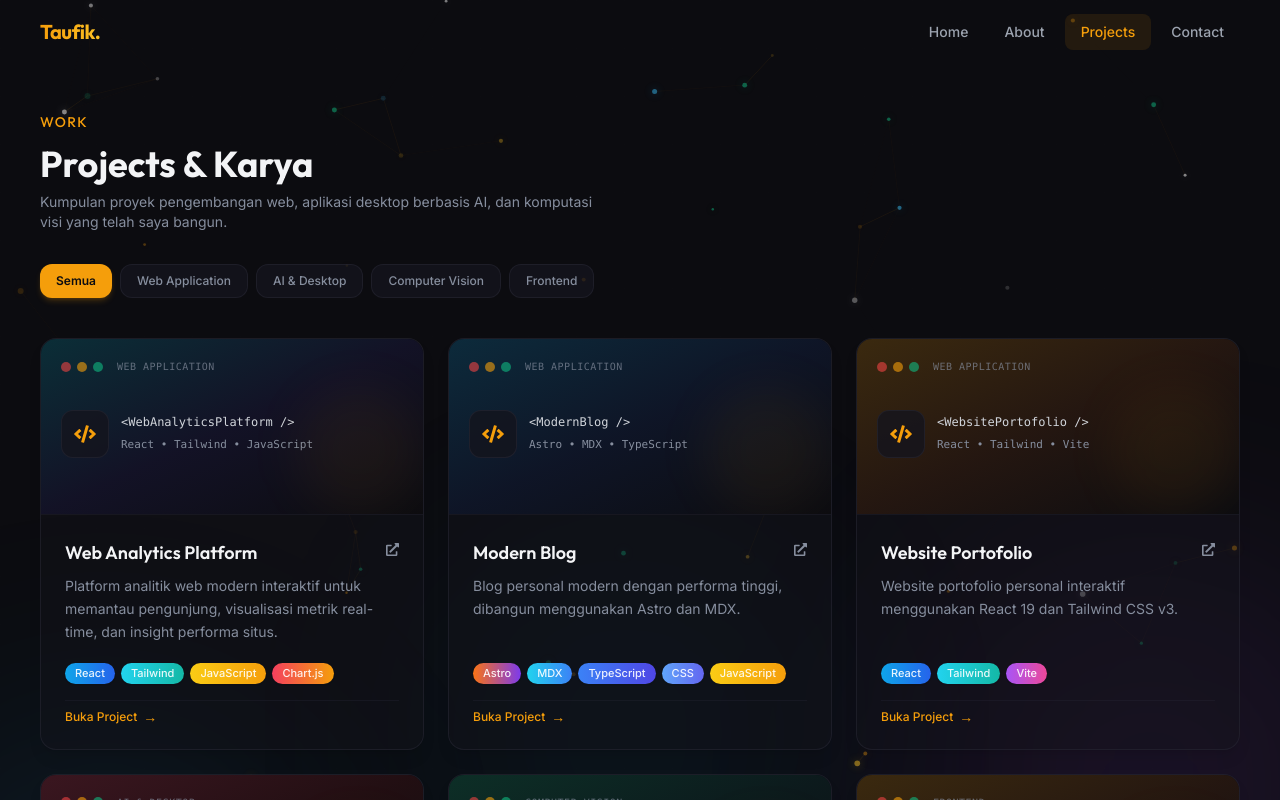
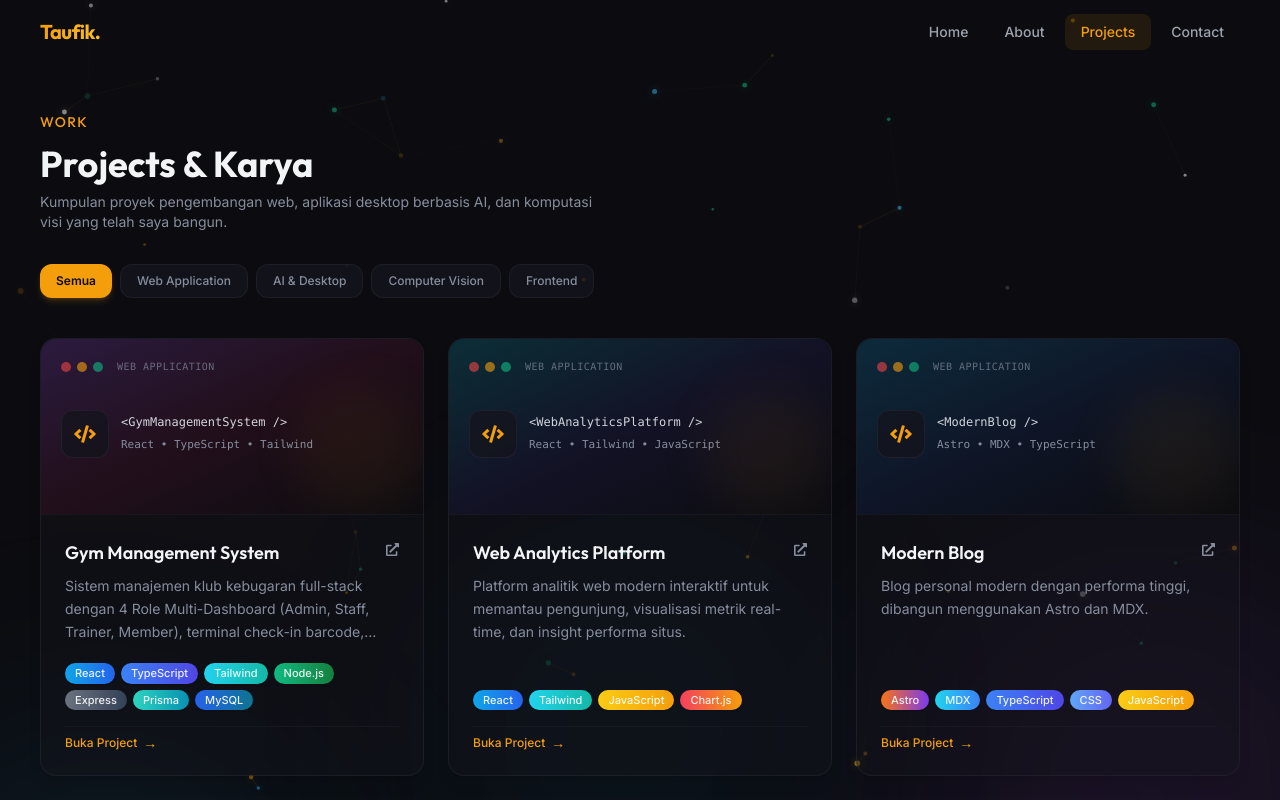
Before and after one commit to Taufikh1dayat/web-portofolio, a React (Vite) app: page /projects in a window 1280 px wide. Shown: the top 800 px of the page. Built offline with nearby package versions, Linux system fonts and the light colour scheme.

Commit message:
tambah proyek gym management system fullstack dan perbarui statistik proyek

```diff
--- a/src/pages/About.jsx
+++ b/src/pages/About.jsx
@@ -25,7 +25,7 @@ const skills = [
 const highlights = [
   {
     icon: FaCode,
-    number: "8+",
+    number: "9+",
     title: "Proyek Selesai",
     desc: "Aplikasi Web & AI Desktop",
   },
--- a/src/pages/Projects.jsx
+++ b/src/pages/Projects.jsx
@@ -3,6 +3,14 @@ import ProjectCard from "../components/Card.jsx";
 import useInView from "../hooks/useInView";
 
 const projects = [
+  {
+    title: "Gym Management System",
+    description: "Sistem manajemen klub kebugaran full-stack dengan 4 Role Multi-Dashboard (Admin, Staff, Trainer, Member), terminal check-in barcode, kartu digital, dan booking kelas.",
+    category: "Web Application",
+    tech: ["React", "TypeScript", "Tailwind", "Node.js", "Express", "Prisma", "MySQL"],
+    link: "https://github.com/Taufikh1dayat/gymManagement",
+    image: null,
+  },
   {
     title: "Web Analytics Platform",
     description: "Platform analitik web modern interaktif untuk memantau pengunjung, visualisasi metrik real-time, dan insight performa situs.",
@@ -73,6 +81,10 @@ const techColors = {
   "React": "from-sky-500 to-blue-600",
   "Tailwind": "from-cyan-400 to-teal-500",
   "Vite": "from-purple-500 to-pink-500",
+  "Node.js": "from-emerald-500 to-green-700",
+  "Express": "from-gray-500 to-slate-700",
+  "Prisma": "from-teal-400 to-cyan-600",
+  "MySQL": "from-blue-600 to-cyan-700",
   "Python": "from-blue-500 to-indigo-600",
   "Tkinter": "from-gray-400 to-gray-600",
   "Groq API": "from-emerald-400 to-green-600",
```
